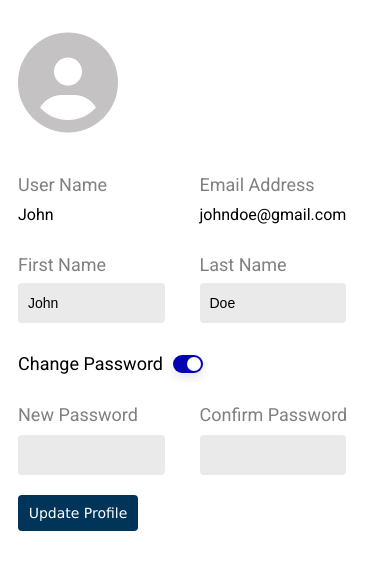
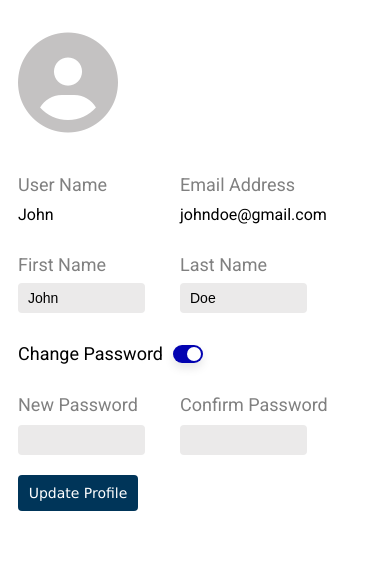
Before and after one commit to Victor-Aken/AgencyBee, a plain HTML site: page account.html/profile.html in a window 390 px wide. Both pictures are taken after a click on the element 187 px from the left and 482 px from the top of the page. Shown: the part 119-688 px from the top of the page. Drawn offline with Linux system fonts and the light colour scheme.

Commit message:
Updated Profile Page

```diff
--- a/account.html/profile.css
+++ b/account.html/profile.css
@@ -308,8 +308,9 @@
         margin-bottom: 8px;
     }
     .user_profile_details .username_container .user_firstname_input input{
-        height: 40px;
+        height: 30px;
         font-size: 14px;
+        width: 30vw;
     }
 
 
@@ -327,8 +328,9 @@
     }
 
     .user_profile_details .user_email_container .user_lastname_input input{
-        height: 40px;
+        height: 30px;
         font-size: 14px;
+        width: 30vw;
     }
 
 
@@ -370,16 +372,18 @@
         font-size: 18px;
     }
     .change_password_container .new_password input{
-        height: 40px;
+        height: 30px;
         font-size: 14px;
+        width: 30vw;
     }
 
     .change_password_container .confirm_password p{
         font-size: 18px;
     }
     .change_password_container .confirm_password input{
-        height: 40px;
+        height: 30px;
         font-size: 14px;
+        width: 30vw;
     }
 
     .update_profile_btn input{
```
